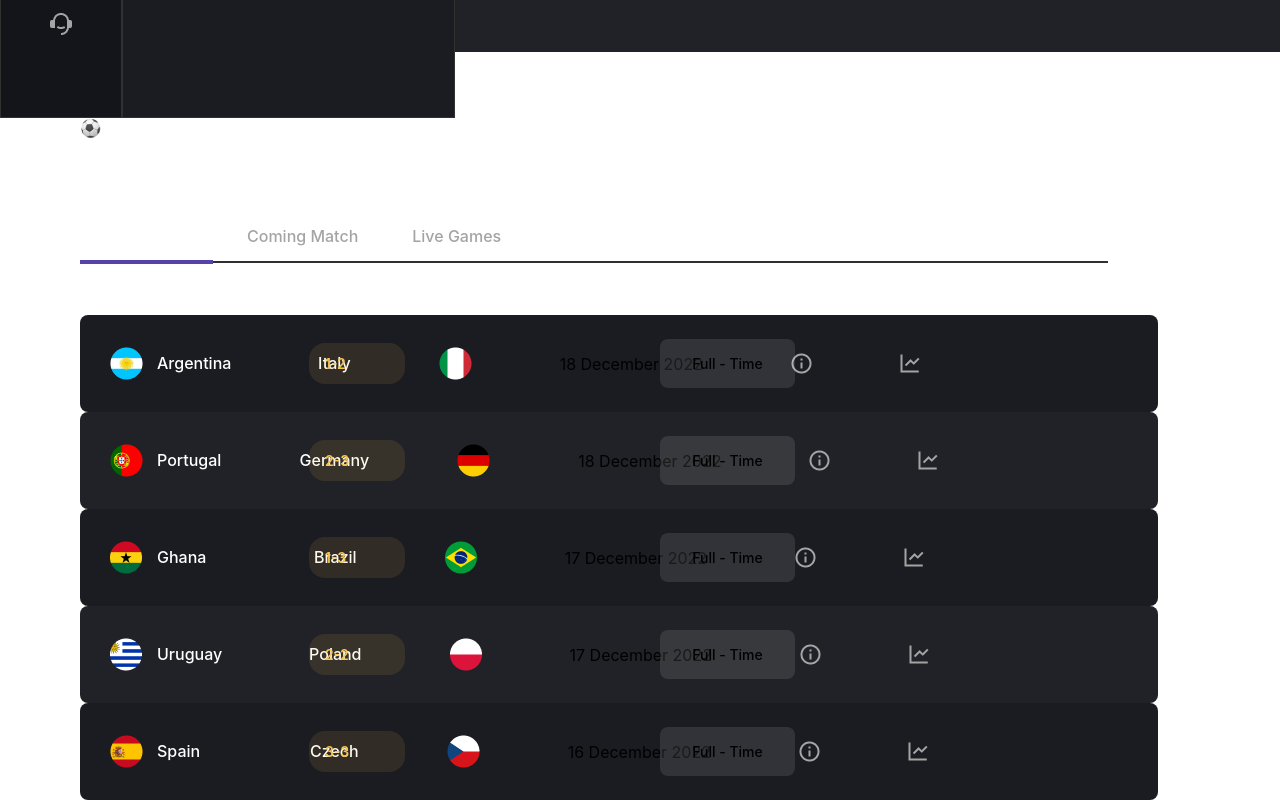
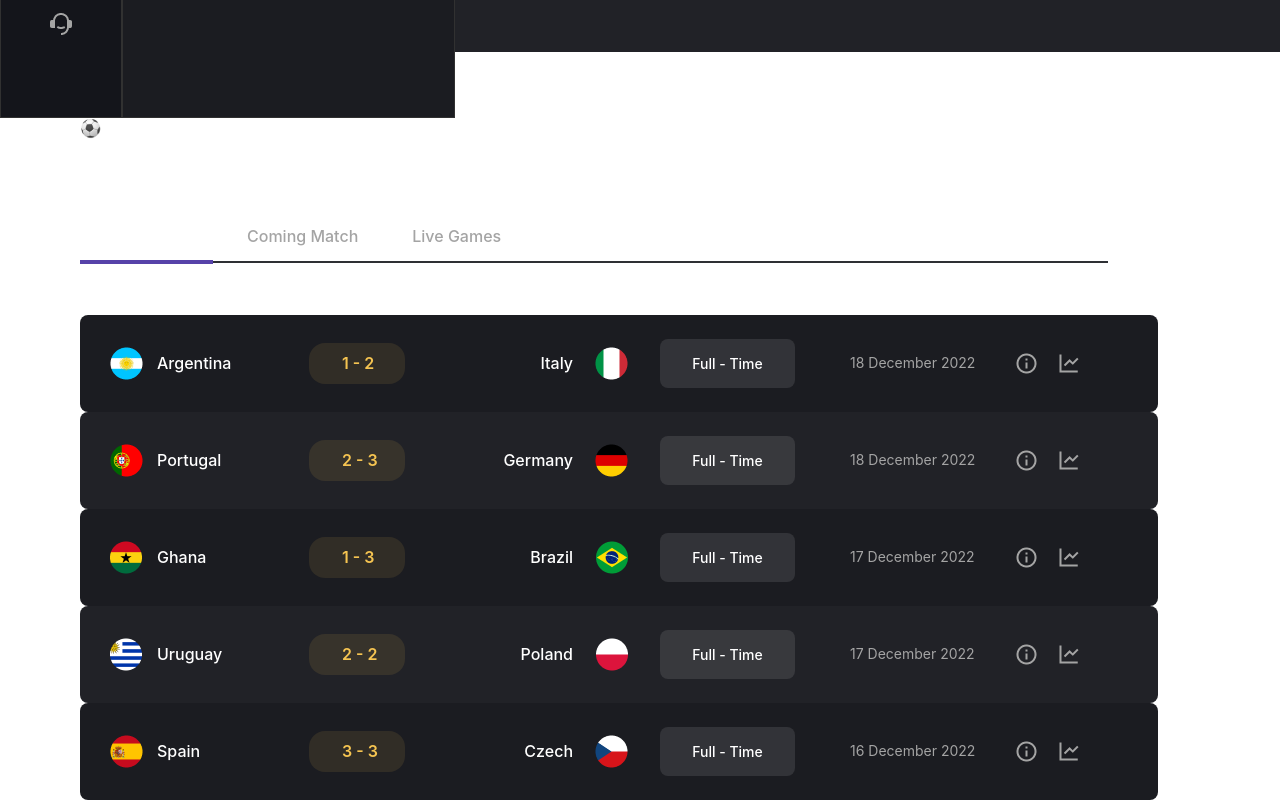
Before and after one commit to mjsnprogramming/livescore, a React (Create React App) app: page / in a window 1280 px wide. Shown: the part 948-1748 px from the top of the page. Built offline with nearby package versions, Linux system fonts and the light colour scheme.

Commit message:
main page styling done

```diff
--- a/src/components/Home.js
+++ b/src/components/Home.js
@@ -120,80 +120,80 @@ function Home() {
                 <img src = {Argentina}/>
                 <span>Argentina</span>
                 <div className = "latestMatchScore">
-                    <span>1-2</span>
+                    <span>1 - 2</span>
                 </div>
                 <span>Italy</span>
                 <img src = {Italy}/>
                 <div className = "fullTime">
                     <span>Full - Time</span>
                 </div>
-                <span>18 December 2022</span>
-                <img src = {InfoVectorMatch}/>
-                <img src = {StatsVectorMatch}/>
+                <span className = "dateOfGame">18 December 2022</span>
+                <img src = {InfoVectorMatch} className = "infoVectorMatch"/>
+                <img src = {StatsVectorMatch} className = "statsVectorMatch"/>
             </div>
 
             <div id = "secondScore" className = "latestScore">
                 <img src = {Portugal}/>
                 <span>Portugal</span>
                 <div className = "latestMatchScore">
-                    <span>2-3</span>
+                    <span>2 - 3</span>
                 </div>
                 <span>Germany</span>
                 <img src = {Germany}/>
                 <div className = "fullTime">
                     <span>Full - Time</span>
                 </div>
-                <span>18 December 2022</span>
-                <img src = {InfoVectorMatch}/>
-                <img src = {StatsVectorMatch}/>
+                <span className = "dateOfGame">18 December 2022</span>
+                <img src = {InfoVectorMatch} className = "infoVectorMatch"/>
+                <img src = {StatsVectorMatch} className = "statsVectorMatch"/>
             </div>
 
             <div id = "thirdScore" className = "latestScore">
                 <img src = {Ghana}/>
                 <span>Ghana</span>
                 <div className = "latestMatchScore">
-                    <span>1-3</span>
+                    <span>1 - 3</span>
                 </div>
                 <span>Brazil</span>
                 <img src = {Brazil}/>
                 <div className = "fullTime">
                     <span>Full - Time</span>
                 </div>
-                <span>17 December 2022</span>
-                <img src = {InfoVectorMatch }/>
-                <img src = {StatsVectorMatch}/>
+                <span className = "dateOfGame">17 December 2022</span>
+                <img src = {InfoVectorMatch } className = "infoVectorMatch"/>
+                <img src = {StatsVectorMatch} className = "statsVectorMatch"/>
             </div>
 
             <div id = "fourthScore" className = "latestScore">
                 <img src = {Uruguay}/>
                 <span>Uruguay</span>
                 <div className = "latestMatchScore">
-                    <span>2-2</span>
+                    <span>2 - 2</span>
                 </div>
                 <span>Poland</span>
                 <img src = {Poland}/>
                 <div className = "fullTime">
                     <span>Full - Time</span>
                 </div>
-                <span>17 December 2022</span>
-                <img src = {InfoVectorMatch}/>
-                <img src = {StatsVectorMatch}/>
+                <span className = "dateOfGame">17 December 2022</span>
+                <img src = {InfoVectorMatch} className = "infoVectorMatch"/>
+                <img src = {StatsVectorMatch} className = "statsVectorMatch"/>
             </div>
 
             <div id = "fifthScore" className = "latestScore">
                 <img src = {Spain}/>
                 <span>Spain</span>
                 <div className = "latestMatchScore">
-                    <span>3-3</span>
+                    <span>3 - 3</span>
                 </div>
                 <span>Czech</span>
                 <img src = {Czech}/>
                 <div className = "fullTime">
                     <span>Full - Time</span>
                 </div>
-                <span>16 December 2022</span>
-                <img src = {InfoVectorMatch}/>
-                <img src = {StatsVectorMatch}/>
+                <span className = "dateOfGame">16 December 2022</span>
+                <img src = {InfoVectorMatch} className = "infoVectorMatch"/>
+                <img src = {StatsVectorMatch} className = "statsVectorMatch"/>
             </div>
 
 
--- a/src/styles/Home.scss
+++ b/src/styles/Home.scss
@@ -410,16 +410,18 @@ a {
         span {
             font-family: $inter;
             font-weight: 600;
-            font-size: 14px;
+            font-size: 16px;
             line-height: 17px;
             display: flex;
             align-items: center;
             text-align: center;
             color: #F5C451;
+            margin-lefT: 17px;
         }
     }
     span:nth-child(4) {
-
+        position: absolute;
+        right: 585px;
         font-family: $inter;
         font-weight: 500;
         font-size: 16px;
@@ -428,6 +430,10 @@ a {
         align-items: center;
         text-align: right;
         color: #FFFFFF;
+    }
+    img:nth-child(5) {
+        position: absolute;
+        right: 530px;
     }
     .fullTime {
         width: 103px;
@@ -448,6 +454,28 @@ a {
         line-height: 17px;
         display: flex;
         align-items: center;
+        color: #FFFFFF;
+    }
+    .dateOfGame {
+        position: absolute;
+        left: 770px;
+        color: $myGray;
+        font-family: $inter;
+        font-weight: 400;
+        font-size: 14px;
+        line-height: 120%;
+        display: flex;
+        align-items: center;
+    }
+    .infoVectorMatch {
+        position: absolute;
+        left: 936px;
+        cursor: pointer;
+    }
+    .statsVectorMatch {
+        position: absolute;
+        left: 979px;
+        cursor: pointer;
     }
 }
 #secondScore,
```
Also changed, not shown: src/components/Standings.js (added, +14 -0 lines), src/styles/Standings.scss (added).
